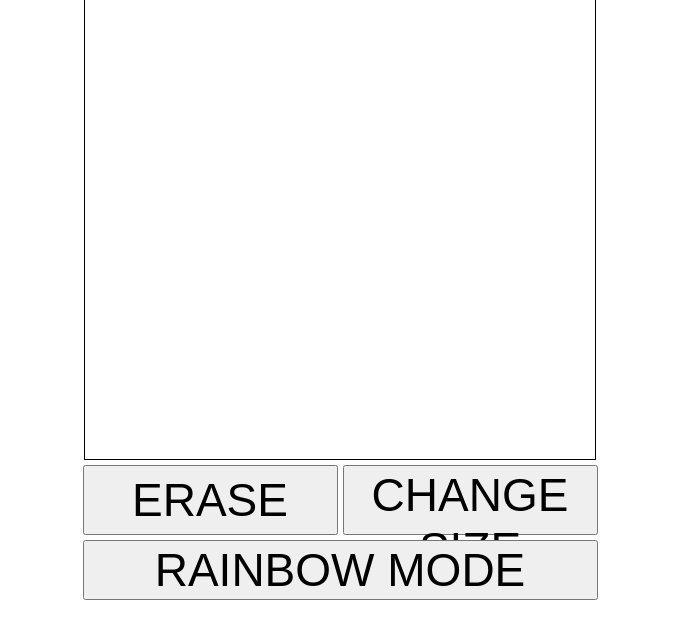
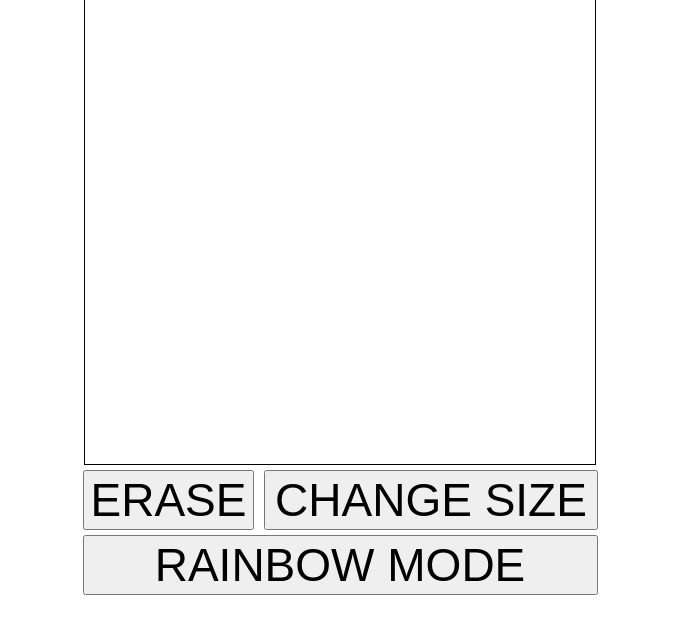
Before and after one commit to btenc/etch-a-sketch, a plain HTML site: page index.html in a window 1280 px wide. Shown: the part 82-720 px from the top of the page, without its empty margins (300-979 px from the left). Drawn offline with Linux system fonts and the light colour scheme.

Commit message:
Style edit 2 for browser compatibility

```diff
--- a/style.css
+++ b/style.css
@@ -30,13 +30,16 @@ html{
 
 .buttons{
     display: flex;
-    gap: 5px;
+    gap: 10px;
     width: 515px;
     max-height: 70px;
 }
 
 .button{
     font-size: 46px;
+}
+
+.size{
     flex: 1;
 }
 
```
